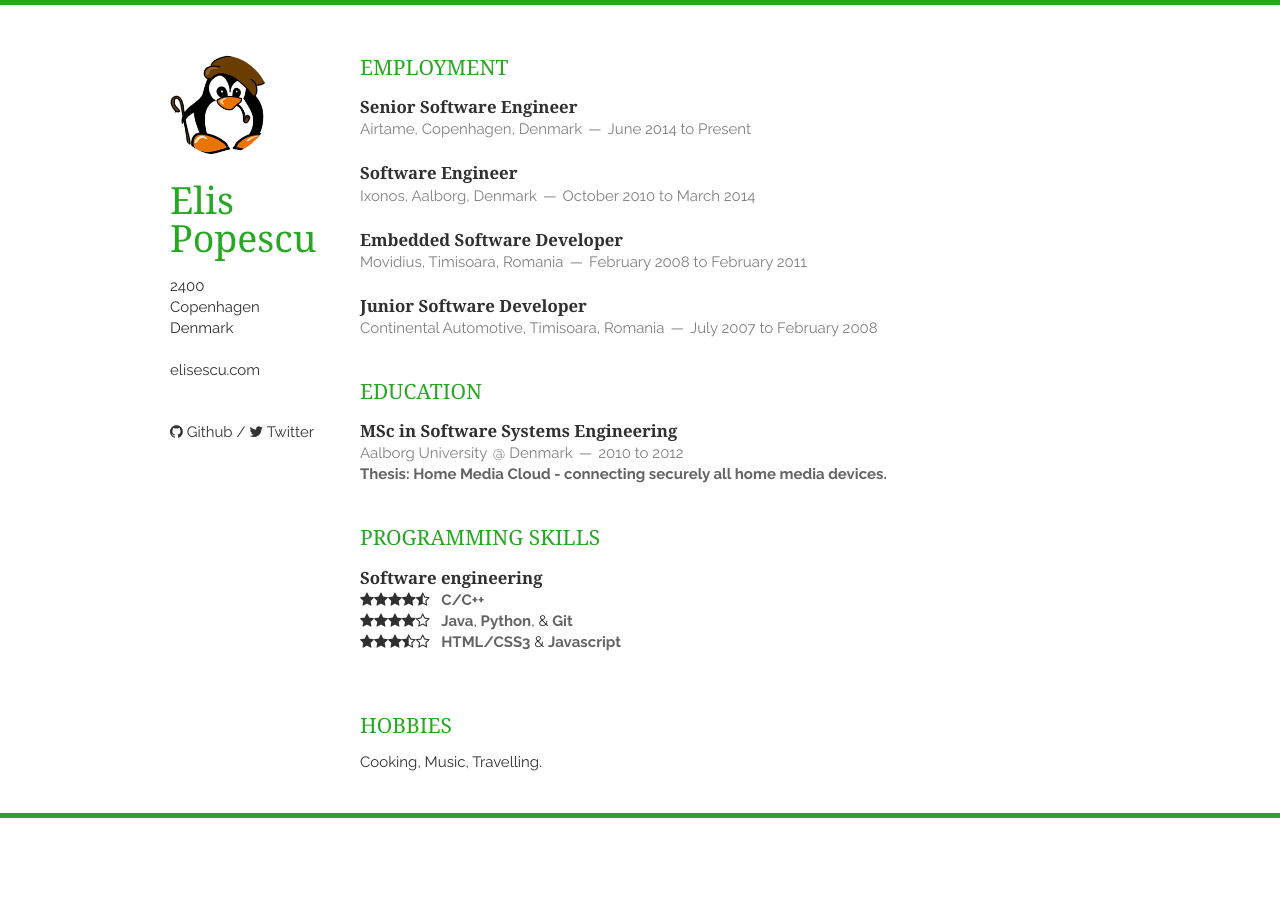
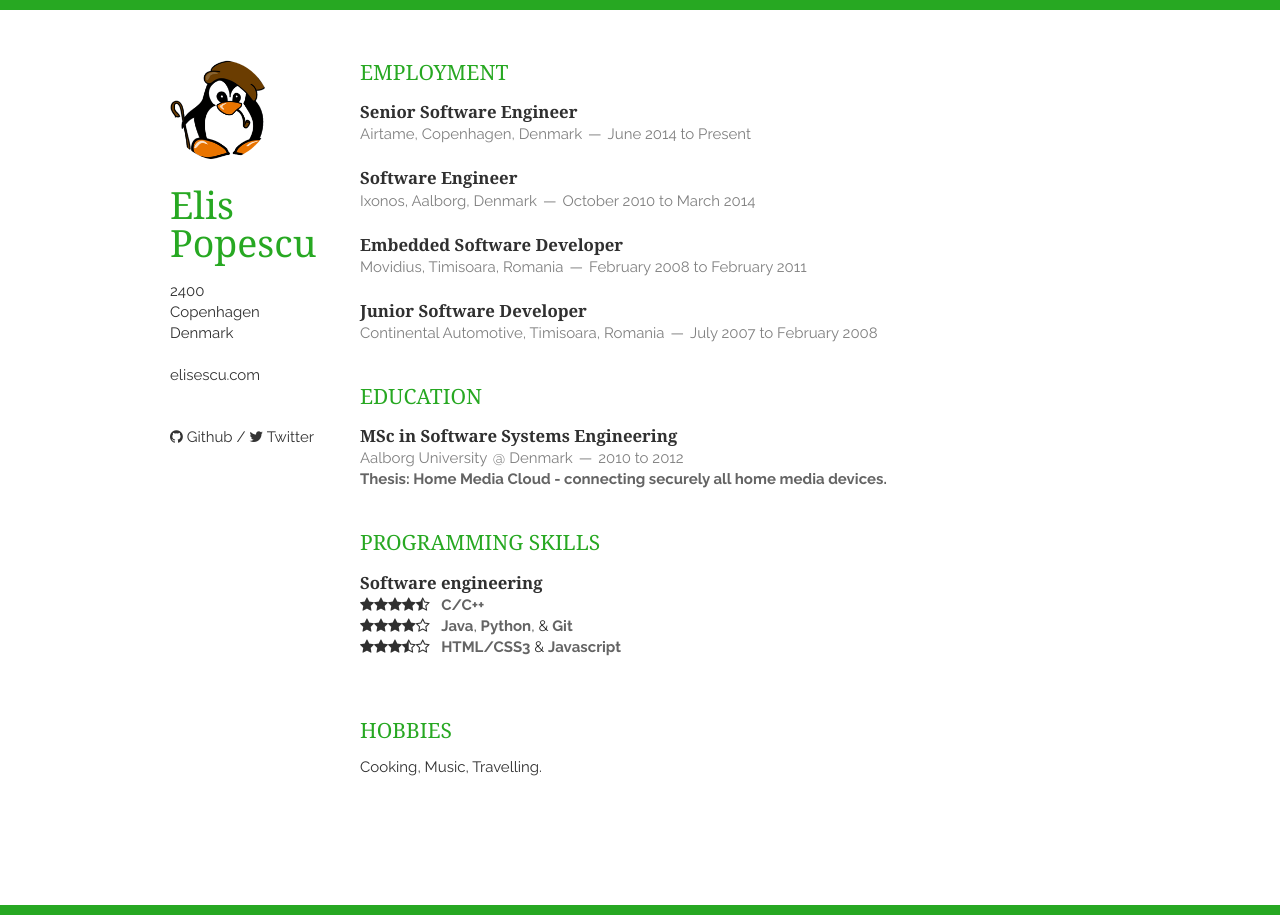
Before and after one commit to elisescu/elisescu.com, a Jekyll site: the page built from resume.html, in a window 1280 px wide. Built offline with Jekyll 4.4.1, drawn with Linux system fonts in a browser that asks for light colours; nearby versions of some CDN libraries; Markdown is read by kramdown in place of the engine named in the settings.

Commit message:
Quick fix on the resume page layout

```diff
--- a/static/resume/css/layout.css
+++ b/static/resume/css/layout.css
@@ -1,5 +1,6 @@
 @import url(https://fonts.googleapis.com/css?family=Raleway:700,400);
 
+html,
 body {
     font-family: "Raleway", Helvetica, Arial, sans-serif;
     font-size: 15px;
@@ -7,13 +8,12 @@ body {
     color: rgb(48, 48, 48);
     border-top: 5px solid #27a822;
     border-bottom: 5px solid #27A822;
-
-  min-height: 100%;
-  height: 100%;
+    min-height: 100%;
+    height: 100%;
 }
 
 .container {
-    margin-top: 50px;
+    padding-top: 50px;
 }
 
 a {
```
